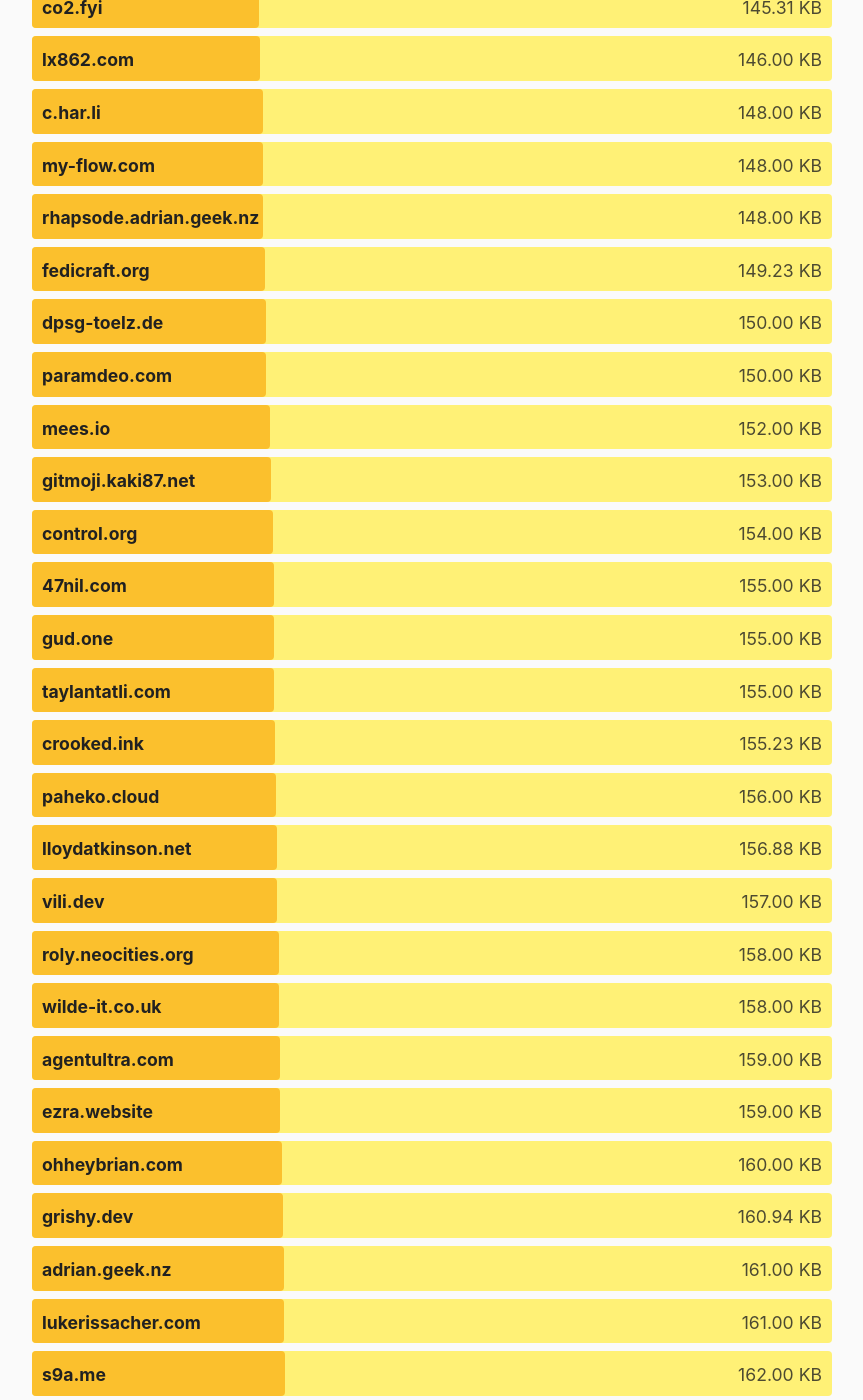
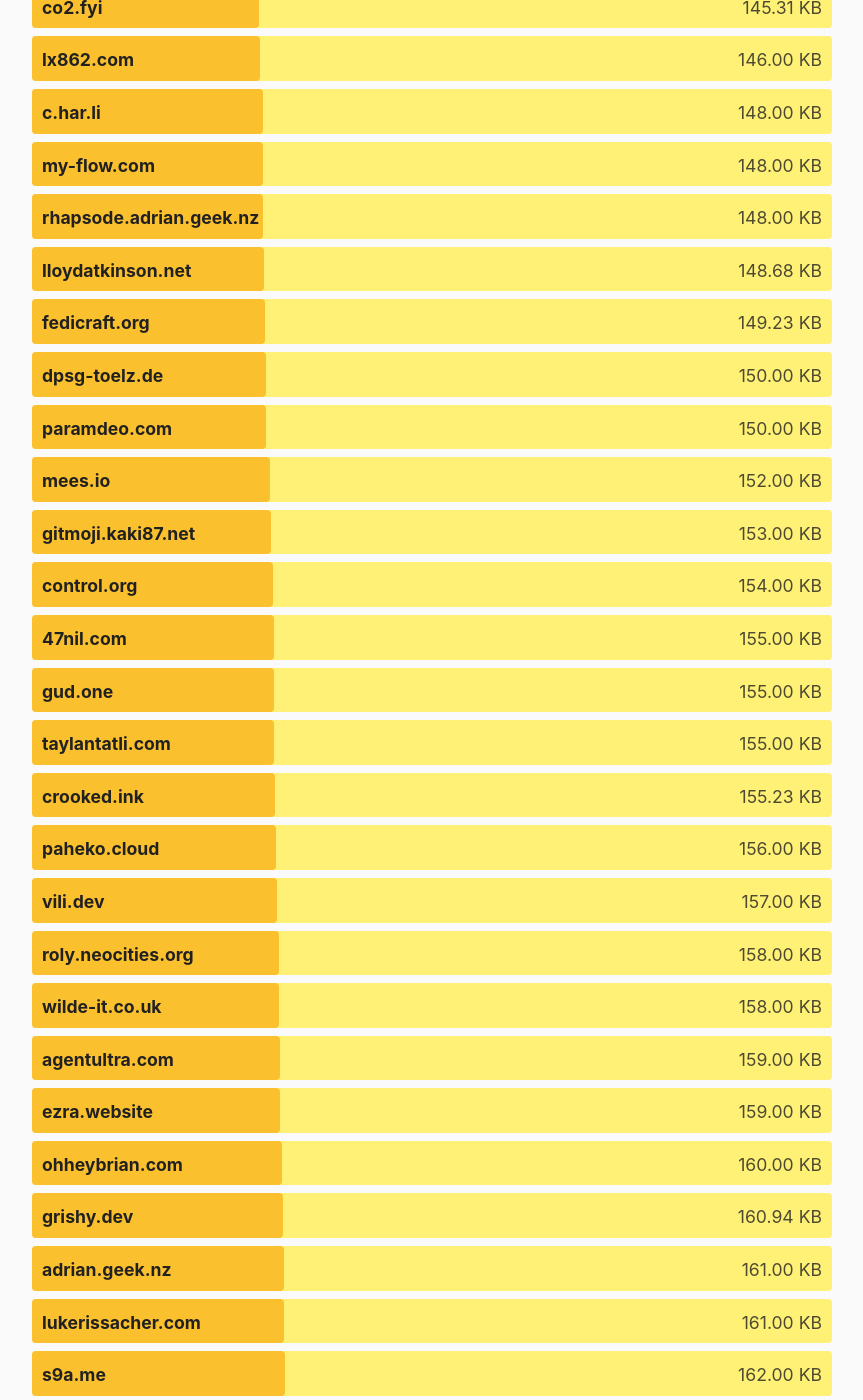
Before and after one commit to kevquirk/512kb.club, a Jekyll site: the page built from index.md, in a window 1280 px wide and 1400 px high, scrolled down 30835 px. Shown: the whole window, without its empty margins (208-1071 px from the left). Built offline with Jekyll 4.4.1, drawn with Linux system fonts in a browser that asks for light colours.

Commit message:
update sites.yml

```diff
--- a/_data/sites.yml
+++ b/_data/sites.yml
@@ -2270,8 +2270,8 @@
 
 - domain: lloydatkinson.net
   url: https://lloydatkinson.net/
-  size: 156.88
-  last_checked: 2024-08-15
+  size: 148.68
+  last_checked: 2024-09-16
 
 - domain: log.pfad.fr
   url: https://log.pfad.fr/
```
